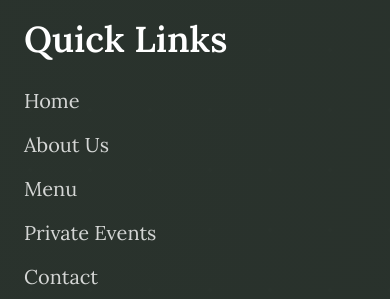
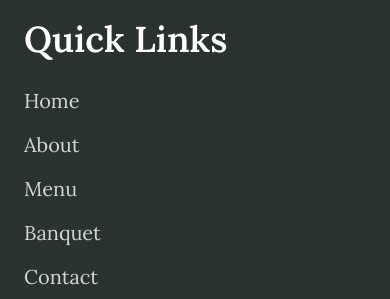
Before and after one commit to AESiR-0/woodvale, a Next.js app: page /about in a window 390 px wide. Shown: the part 5700-5999 px from the top of the page. Built offline with nearby package versions, Linux system fonts and the light colour scheme.

Commit message:
Update styles and text in menu and footer components for improved clarity and aesthetics
- Changed background color in FoodMenuContent for better visibility.
- Simplified text labels in Footer component for conciseness.
- Adjusted grid layout in TraditionalMenu for enhanced responsiveness.

```diff
--- a/app/menu/page.tsx
+++ b/app/menu/page.tsx
@@ -165,7 +165,7 @@
       <div className="flex flex-col min-h-screen bg-gradient-to-br from-[var(--leaf)] to-[var(--leaf)]/90">
 
         {isTraditionalMenu ? (
-          <div className="w-full flex-1">
+          <div className="w-full flex-1 bg-[#E6E8D9]">
             {/* Close button when traditional menu is open */}
             <button
               onClick={() => setIsTraditionalMenu(false)}
--- a/components/Footer.tsx
+++ b/components/Footer.tsx
@@ -79,7 +79,7 @@
                       href="/about"
                       className="text-white/80 hover:text-[var(--mint)] transition-colors duration-200 block"
                     >
-                      About Us
+                      About
                     </Link>
                   </li>
                   <li>
@@ -95,8 +95,8 @@
                       href="/banquet"
                       className="text-white/80 hover:text-[var(--mint)] transition-colors duration-200 block"
                     >
-                      Private Events
-                    </Link>
+                        Banquet
+                      </Link>
                   </li>
                   <li>
                     <Link
--- a/components/TraditionalManu.tsx
+++ b/components/TraditionalManu.tsx
@@ -123,7 +123,7 @@
               <h2 className="font-sans text-3xl font-bold text-[var(--mint)] mb-8 text-center">
                 Build Your Own Charcuterie
               </h2>
-              <div className="grid grid-cols-4 gap-8">
+              <div className="grid grid-cols-1 sm:grid-cols-2 lg:grid-cols-4 gap-6 sm:gap-8">
                 {/* Meat */}
                 <div>
                   <h3 className="font-sans text-lg font-bold text-[#071d18] mb-4">
```
